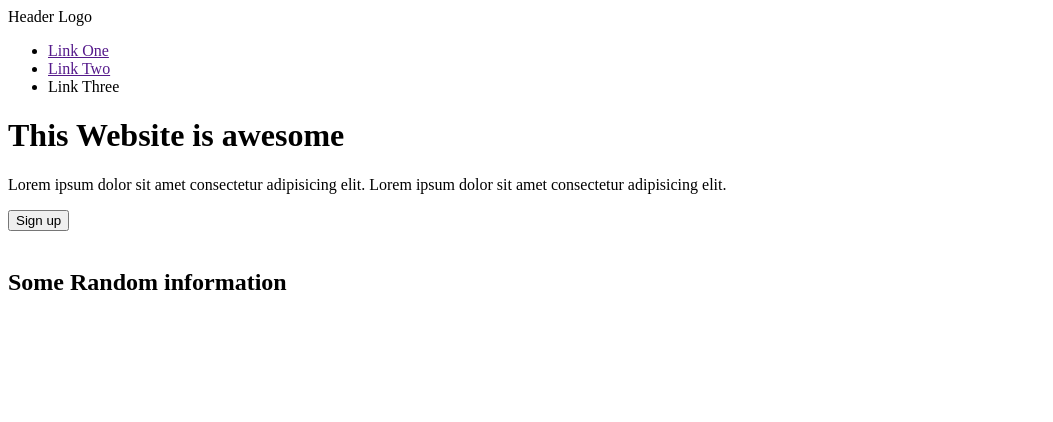
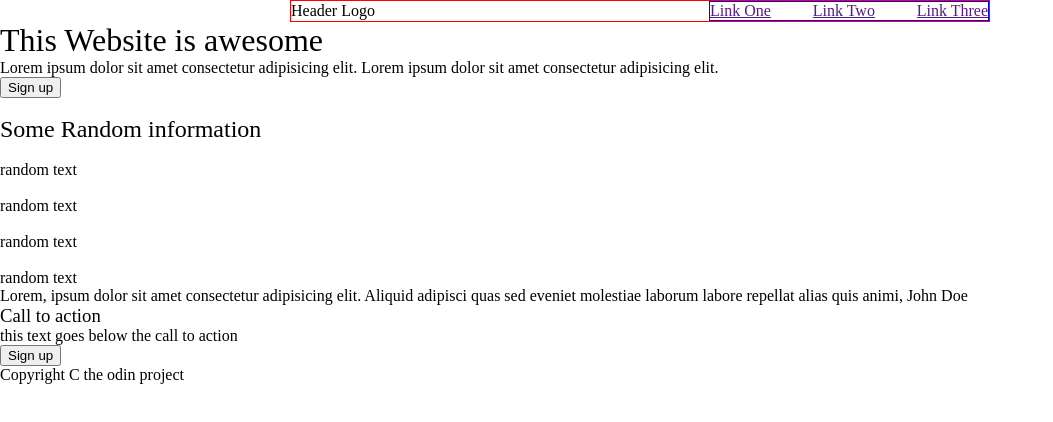
Before and after one commit to Vahe-Sevachyan/odin-landing-page, a plain HTML site: page index.html in a window 1280 px wide. Shown: the whole page, without its empty margins (0-1053 px from the left). Drawn offline with Linux system fonts and the light colour scheme.

Commit message:
updated nav section positioning

```diff
--- a/index.html
+++ b/index.html
@@ -4,16 +4,17 @@
     <meta charset="UTF-8" />
     <meta http-equiv="X-UA-Compatible" content="IE=edge" />
     <meta name="viewport" content="width=device-width, initial-scale=1.0" />
+    <link rel="stylesheet" href="styles/styles.css" />
     <title>Odin Landing Page</title>
   </head>
   <body>
     <header>
-      <nav>
+      <nav class="nav-section">
         <span>Header Logo</span>
-        <ul>
+        <ul class="nav-links">
           <li><a href="">Link One</a></li>
           <li><a href="">Link Two</a></li>
-          <li><a href=""></a>Link Three</li>
+          <li><a href="">Link Three</a></li>
         </ul>
       </nav>
       <div class="hero-container">
@@ -31,14 +32,45 @@
       </div>
     </header>
     <main>
-      <h2>Some Random information</h2>
-      <div class="main-container">
-        <div></div>
-        <div></div>
-        <div></div>
-        <div></div>
+      <div class="top-main">
+        <h2>Some Random information</h2>
+        <div class="main-container">
+          <div>
+            <img src="" alt="" />
+            <p>random text</p>
+          </div>
+          <div>
+            <img src="" alt="" />
+            <p>random text</p>
+          </div>
+          <div>
+            <img src="" alt="" />
+            <p>random text</p>
+          </div>
+          <div>
+            <img src="" alt="" />
+            <p>random text</p>
+          </div>
+        </div>
+      </div>
+      <div class="bottom-main">
+        <p>
+          Lorem, ipsum dolor sit amet consectetur adipisicing elit. Aliquid
+          adipisci quas sed eveniet molestiae laborum labore repellat alias quis
+          animi,
+          <span>John Doe</span>
+        </p>
       </div>
     </main>
-    <footer></footer>
+    <footer>
+      <div class="footer-section">
+        <div>
+          <h3>Call to action</h3>
+          <p>this text goes below the call to action</p>
+        </div>
+        <button>Sign up</button>
+      </div>
+      <p>Copyright C the odin project</p>
+    </footer>
   </body>
 </html>
--- /dev/null
+++ b/styles/_header.scss
@@ -0,0 +1,15 @@
+.nav-section {
+  display: flex;
+  justify-content: space-between;
+  align-items: center;
+  margin: auto;
+  border: 1px solid red;
+  max-width: 700px;
+}
+
+.nav-links {
+  display: flex;
+  width: 280px;
+  border: 1px solid blue;
+  justify-content: space-between;
+}
--- /dev/null
+++ b/styles/_reset.scss
@@ -0,0 +1,35 @@
+html {
+  box-sizing: border-box;
+  font-size: 16px;
+}
+
+*,
+*:before,
+*:after {
+  box-sizing: inherit;
+}
+
+body,
+h1,
+h2,
+h3,
+h4,
+h5,
+h6,
+p,
+ol,
+ul {
+  margin: 0;
+  padding: 0;
+  font-weight: normal;
+}
+
+ol,
+ul {
+  list-style: none;
+}
+
+img {
+  max-width: 100%;
+  height: auto;
+}
--- /dev/null
+++ b/styles/styles.scss
@@ -0,0 +1,2 @@
+@import "./reset";
+@import "./header";
```
Also changed, not shown: styles.css (deleted), styles/styles.css (added), 1 other file.
